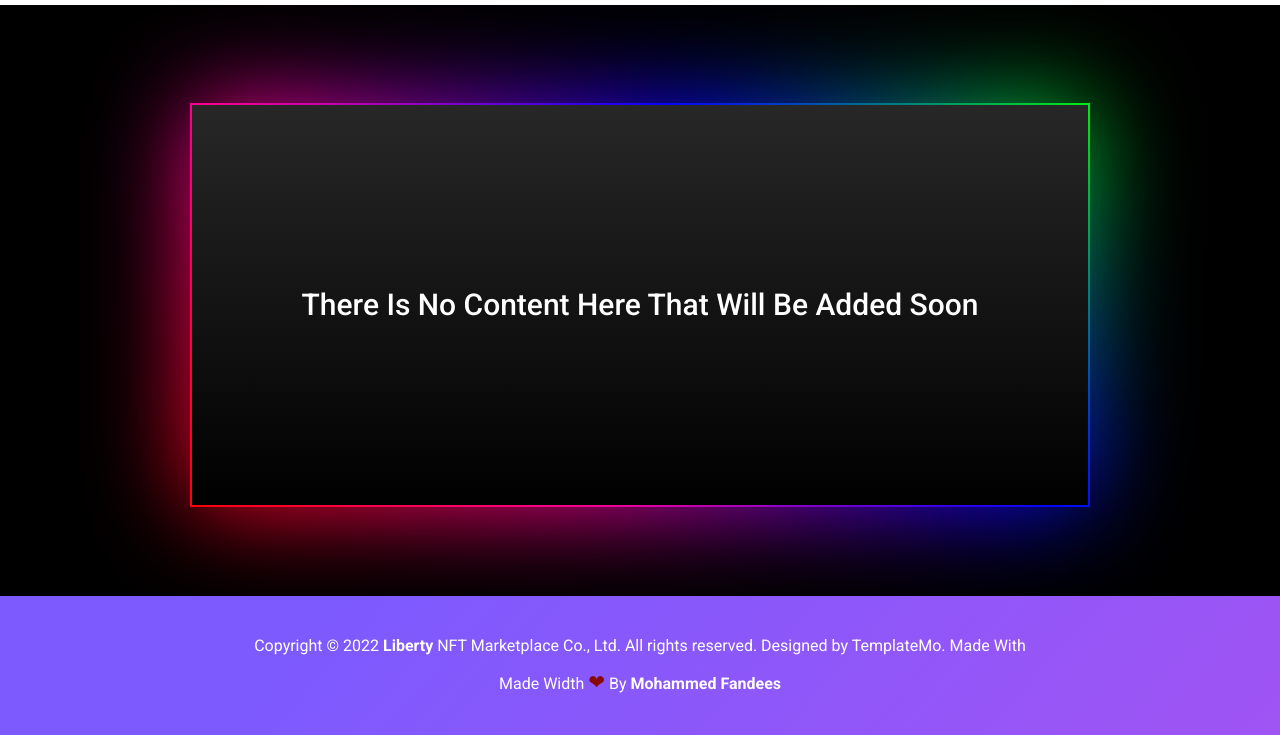
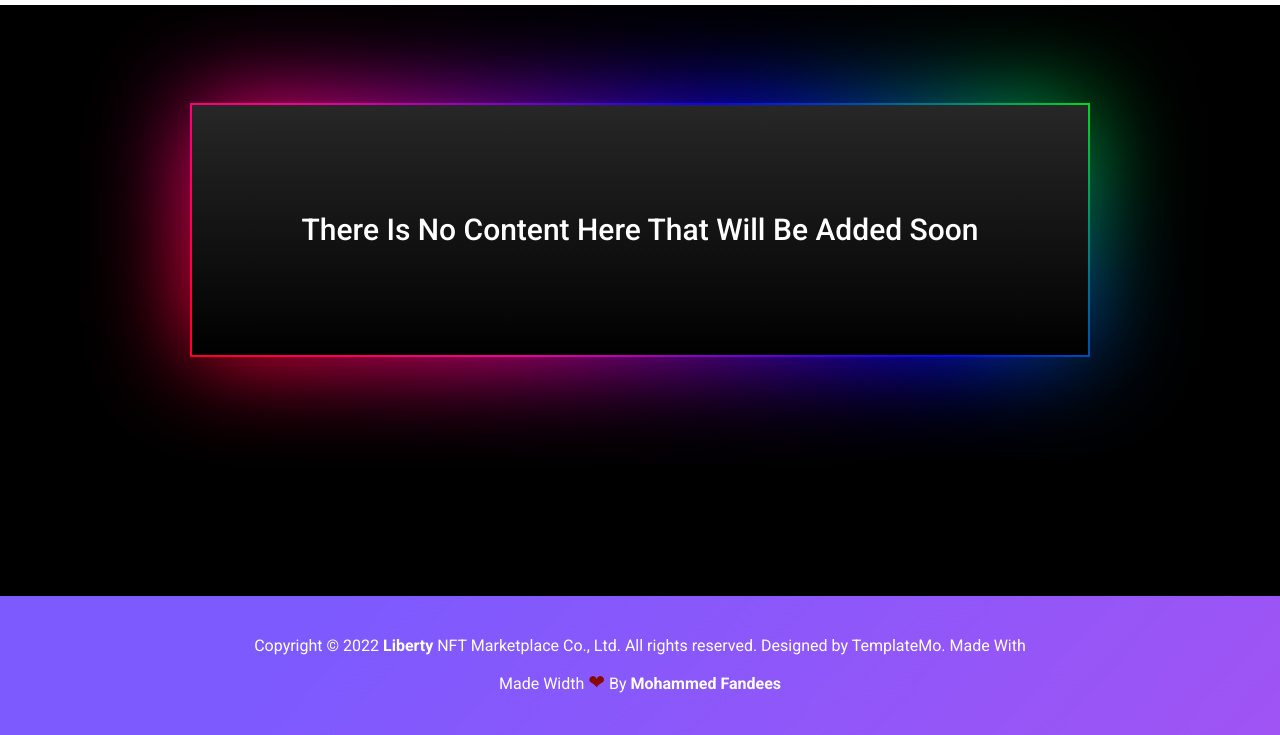
Before and after one commit to mohammed-fandees/Liberty-NFT-Market, a plain HTML site: page author.html in a window 1280 px wide. Shown: the part 65-800 px from the top of the page. Drawn offline with Linux system fonts and the light colour scheme.

Commit message:
change block height

```diff
--- a/css/master.css
+++ b/css/master.css
@@ -1086,7 +1086,7 @@ footer a {
 	position: relative;
     margin: 100px auto;
 	width: 70%;
-	height: 50%;
+	height: 250px;
 	background: linear-gradient(0deg, #000, #272727);
     display: flex;
     justify-content: center;
```
